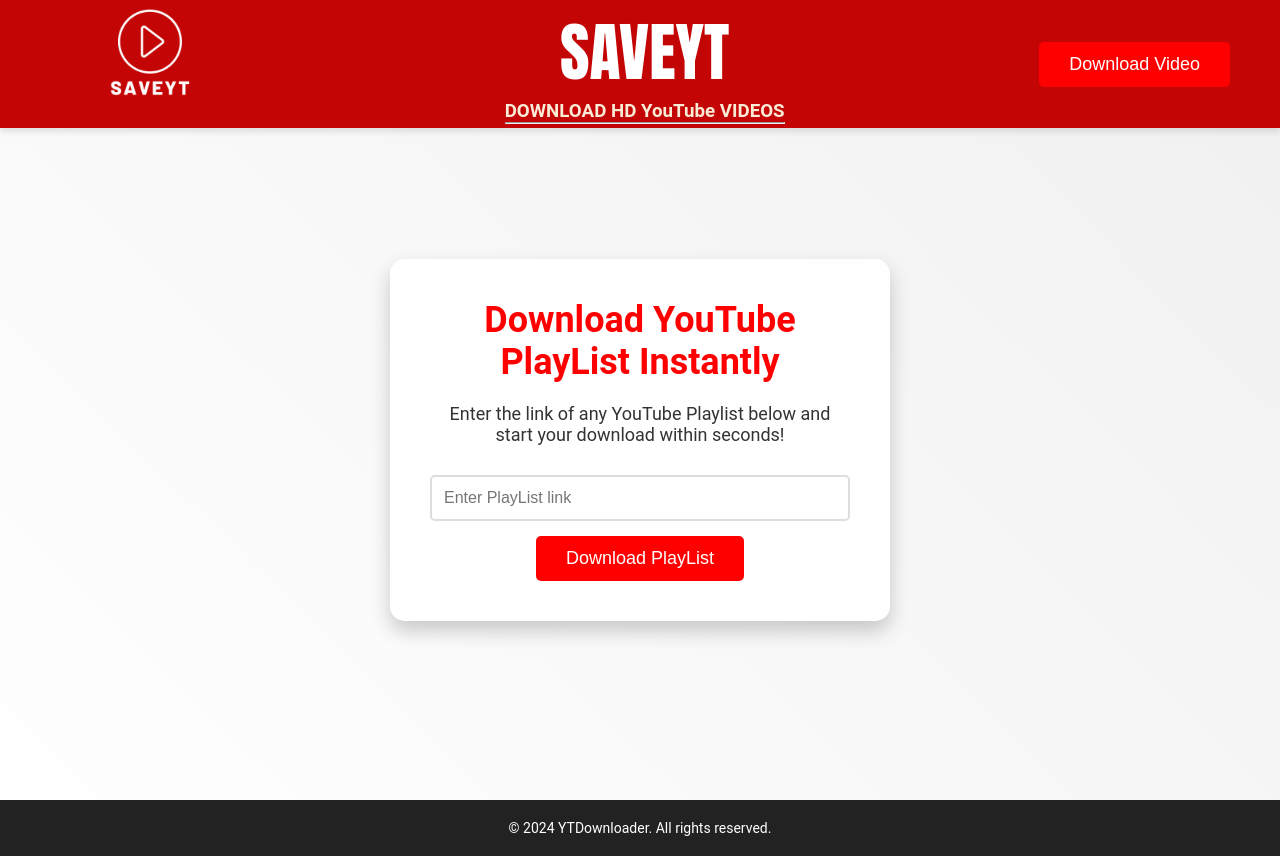
After one commit to rohithvijayan/SaveYt, a Django app: page /playlist in a window 1280 px wide. The commit adds this page. Run offline with Django 5.2, Linux system fonts and the light colour scheme.

Commit message:
implemented playlist download

```diff
--- a/ytdown/app/urls.py
+++ b/ytdown/app/urls.py
@@ -2,5 +2,6 @@ from django.contrib import admin
 from django.urls import path
 from app.views import *
 urlpatterns = [
-    path('',view=home,name='home')
+    path('',view=home,name='home'),
+    path('playlist',view=playlist_download,name='playlist_download'),
    ]
--- a/ytdown/app/views.py
+++ b/ytdown/app/views.py
@@ -1,6 +1,6 @@
 from django.shortcuts import render,HttpResponse
 from django.http import FileResponse
-from pytubefix import YouTube
+from pytubefix import YouTube,Playlist
 import ffmpeg
 from app.models import *
 from django.core.files import File
@@ -41,3 +41,28 @@ def home(request):
         song.save()
         return FileResponse(song.audio_file,as_attachment=True)
     return render(request,'home.html')
+#----------------------------------------------------------------PLAYLIST DOWNLOADS----------------------------------------------------------------
+def playlist_download(request):
+    if request.method=="POST":
+        pl_url=request.POST['playlist_link']
+        print(pl_url)
+        yt_pl=Playlist(pl_url)
+        for item in yt_pl.videos:
+            vid_stream=item.streams.get_by_itag(itag=136).download(output_path='/home/rohithvijayan/Desktop/SaveYt/ytdown/media/videos/vid_stream',filename=f'{item.title}-video.mp4')
+            aud_stream=item.streams.get_by_itag(itag=140).download(output_path='/home/rohithvijayan/Desktop/SaveYt/ytdown/media/videos/aud_stream',filename=f'{item.title}-audio.mp4')
+            aud_stream_path=f'/home/rohithvijayan/Desktop/SaveYt/ytdown/media/videos/vid_stream/{item.title}-video.mp4'
+            vid_stream_path=f'/home/rohithvijayan/Desktop/SaveYt/ytdown/media/videos/aud_stream/{item.title}-audio.mp4'
+            input_vid=ffmpeg.input(aud_stream_path)
+            input_aud=ffmpeg.input(vid_stream_path)
+            ffmpeg.concat(input_vid, input_aud, v=1, a=1).output(f'/home/rohithvijayan/Desktop/SaveYt/ytdown/media/videos/playlist/{item.title}-final.mp4').run()
+            video=Video()
+            video.title=item.title
+            video.duraion=item.length/60
+            final_vid_file_path=f'/home/rohithvijayan/Desktop/SaveYt/ytdown/media/videos/playlist/{item.title}-final.mp4'
+            with open(final_vid_file_path,'rb') as finalVideo:
+                video.vid_fle.save(name=f"{item.title}-download.mp4",content=File(finalVideo))
+            os.remove(aud_stream_path)
+            os.remove(vid_stream_path)
+            video.save()
+        return FileResponse(video.vid_fle,as_attachment=True)
+    return render(request,'playlist.html')
--- a/ytdown/static/css/style.css
+++ b/ytdown/static/css/style.css
@@ -36,7 +36,7 @@ body {
     align-items: center;
 }
 .heading{width: fit-content;;align-items: center;margin-left: auto;
-    margin-right: auto;display: block;justify-content: center;text-align: center;padding-right: 10vw;
+    margin-right: auto;display: block;justify-content: center;text-align: center;
 }
 #heading-tag{color: antiquewhite;}
     .navbar  h1{
@@ -129,7 +129,7 @@ button {
 }
 
 button:hover {
-    background-color: #cc0000;
+    background-color: #b1a4a4;
     transform: scale(1.05);
 }
 
--- a/ytdown/templates/home.html
+++ b/ytdown/templates/home.html
@@ -17,7 +17,10 @@
             <div class="heading">
             <h1 id="heading">SAVEYT</h1>
             <h3 id="heading-tag">DOWNLOAD HD YouTube VIDEOS</h3>
+            <hr>
             </div>
+
+            <section>            <a href='{% url "playlist_download"%}'><button>Download Playlist</button></a></section>
             {% comment %}
             <ul class="nav-links">
                 <li><a href="#">Home</a></li>
--- /dev/null
+++ b/ytdown/templates/playlist.html
@@ -0,0 +1,53 @@
+{% load static %}
+<!DOCTYPE html>
+<html lang="en">
+<head>
+    <meta charset="UTF-8">
+    <meta name="viewport" content="width=device-width, initial-scale=1.0">
+    <title>YTDownloader - Download YouTube Videos</title>
+    <link rel="stylesheet" href="{% static 'css/style.css' %}">
+</head>
+<body>
+    <!-- Navbar -->
+    <header>
+        <nav class="navbar">
+            <div class="logo-title">
+                <img src=" {% static 'images/logo.png' %} " alt="YTDownloader Logo" class="logo">
+            </div>
+            <div class="heading">
+            <h1 id="heading">SAVEYT</h1>
+            <h3 id="heading-tag">DOWNLOAD HD YouTube VIDEOS</h3>
+            <hr>
+            </div>
+            <a href='{% url "home" %}'><button>Download Video</button></a>
+
+            {% comment %}
+            <ul class="nav-links">
+                <li><a href="#">Home</a></li>
+                <li><a href="#">About</a></li>
+                <li><a href="#">Contact</a></li>
+            </ul>
+            {% endcomment %}
+
+        </nav>
+
+    </header>
+
+    <!-- Hero Section -->
+    <section class="hero">
+        <div class="hero-content">
+            <h1>Download YouTube PlayList Instantly </h1>
+            <p>Enter the link of any YouTube Playlist below and start your download within seconds!</p>
+            <form action='{% url "playlist_download" %}' method="POST">
+                {% csrf_token %}
+                <input type="url" onfocus="this.value=''" placeholder="Enter PlayList link" name="playlist_link" required>
+              <button type="submit" name="playlist" >Download PlayList</button>
+            </form>
+        </div>
+    </section>
+
+    <footer>
+        <p>&copy; 2024 YTDownloader. All rights reserved.</p>
+    </footer>
+</body>
+</html>
```
Also changed, not shown: sample.py (+16 -5 lines), ytdown/db.sqlite3, ytdown/templates/bg.jpg (deleted).
